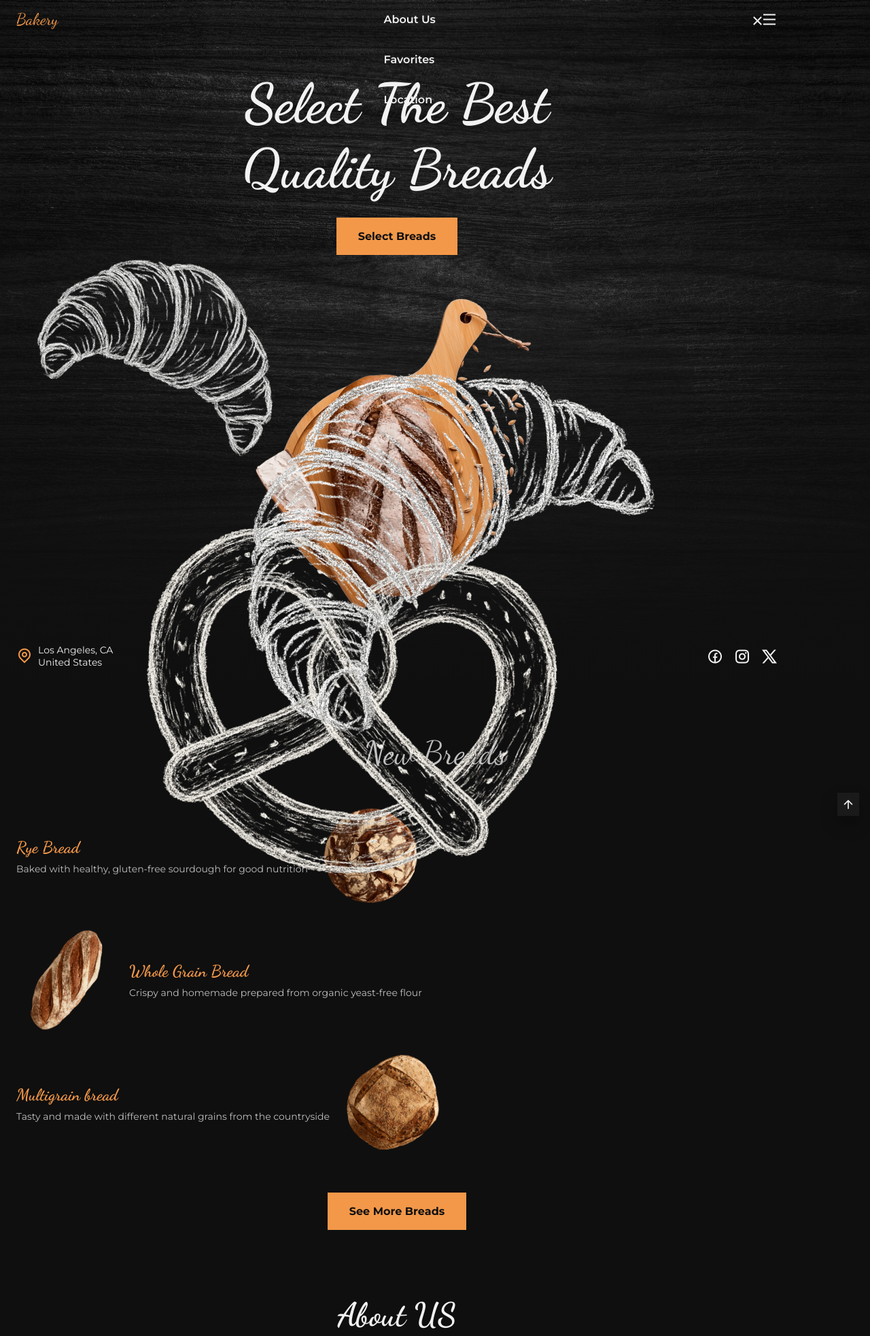
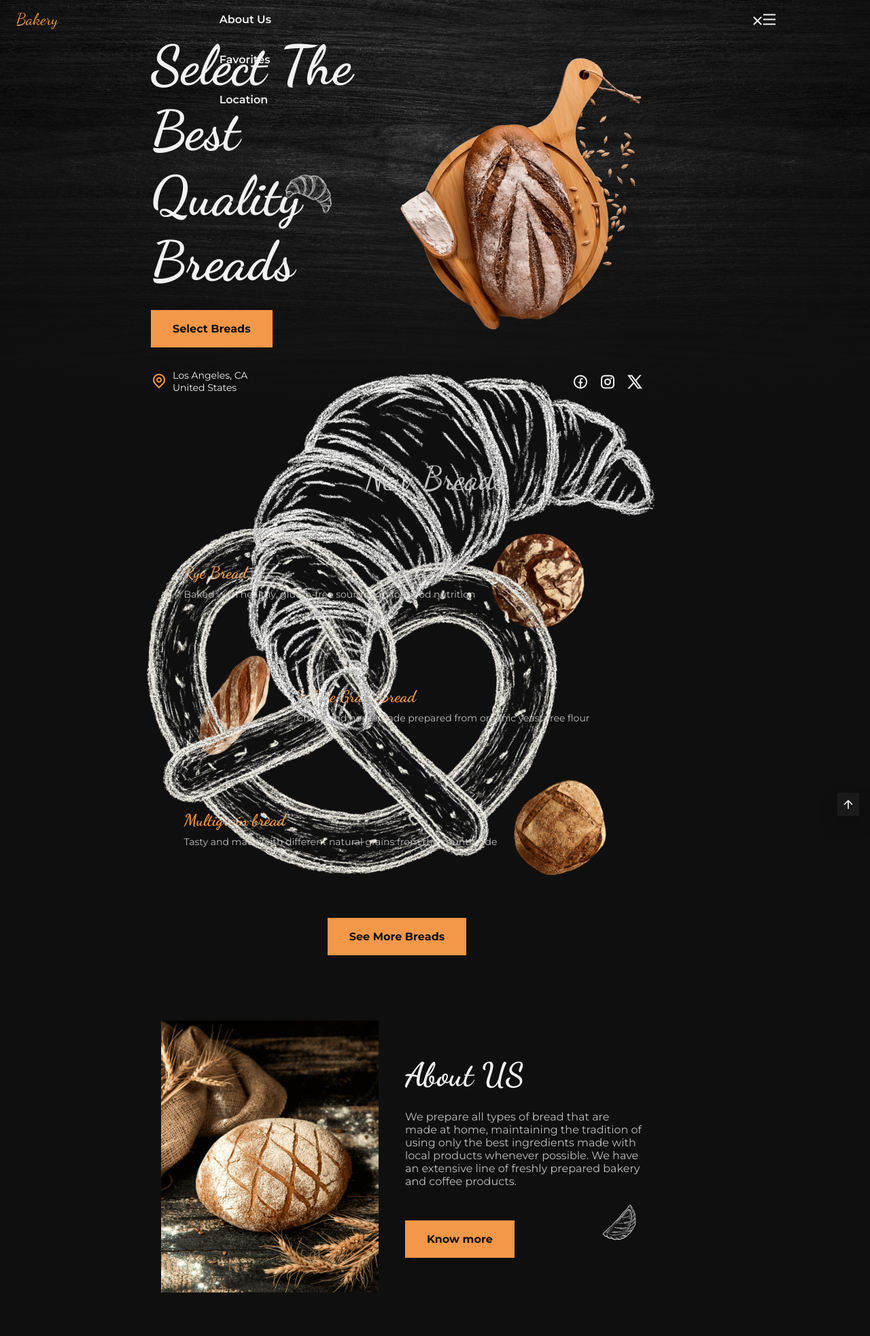
Before and after one commit to AshenOne2526/responsive-bakery-landing-page, a plain HTML site: page index.html in a window 1280 px wide. Shown: the top 1965 px of the page at 68% size. Drawn offline with nearby package versions, Linux system fonts and the light colour scheme.

Commit message:
Add media queries for medium devices

```diff
--- a/assets/css/styles.css
+++ b/assets/css/styles.css
@@ -667,3 +667,88 @@ img {
         grid-template-columns: max-content;
     }
 }
+
+/* For medium devices */
+@media screen and (min-width: 576px){
+    .home__bread{
+        width: 50%;
+        left: -5rem;
+    }
+
+    .nav__menu{
+        width: 50%;
+    }
+
+    .home__container,
+    .new__container,
+    .about__container,
+    .visit__content{
+        grid-template-columns: 350px;
+        justify-content: center;
+    }
+
+    .favorite__container{
+        grid-template-columns: repeat(2, 200px);
+        justify-content: center;
+    }
+
+    .footer__content{
+        grid-template-columns: repeat(3, max-content);
+    }
+    .footer__img-2{
+        top: 3rem;
+    }
+}
+
+@media screen and (min-width: 768px) {
+    .home{
+        padding-top: 3rem;
+    }
+    .home__bread{
+        width: 25%;
+        left: 12rem;
+    }
+    .home__container{
+        grid-template-columns: repeat(2, 350px);
+        align-items: center;
+    }
+    .home__data{
+        text-align: initial;
+    }
+    .home__footer{
+        grid-column: 1 / 3;
+    }
+
+    .new__container{
+        grid-template-columns: max-content;
+    }
+
+    .about__container{
+        grid-template-columns: repeat(2, 350px);
+        align-items: center;
+    }
+    .about__data{
+        order: 1;
+    }
+    .about__data,
+    .about__data .section__title{
+        text-align: initial;
+    }
+
+    .favorite__container{
+        grid-template-columns: repeat(3,180px);
+    }
+
+    .footer__container{
+        grid-template-columns: repeat(2, max-content);
+        justify-content: space-between;
+    }
+
+    .footer__img-1{
+        top: 5rem;
+        right: 5rem
+    }
+    .footer__img-2{
+        top: 6rem;
+    }
+}
```
